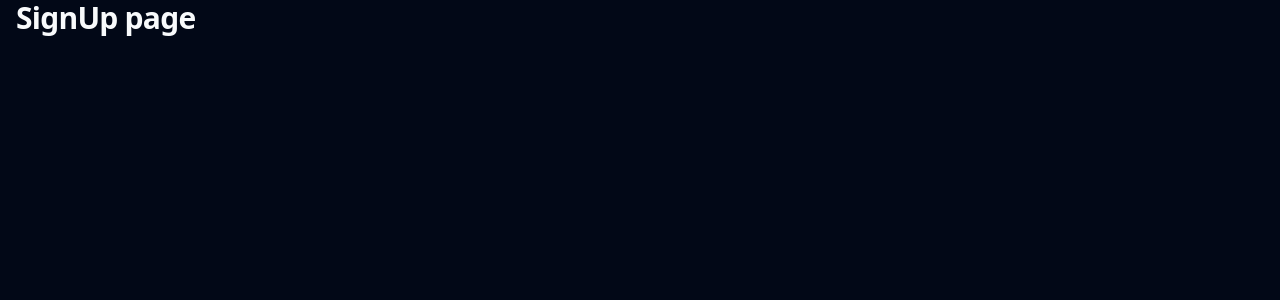
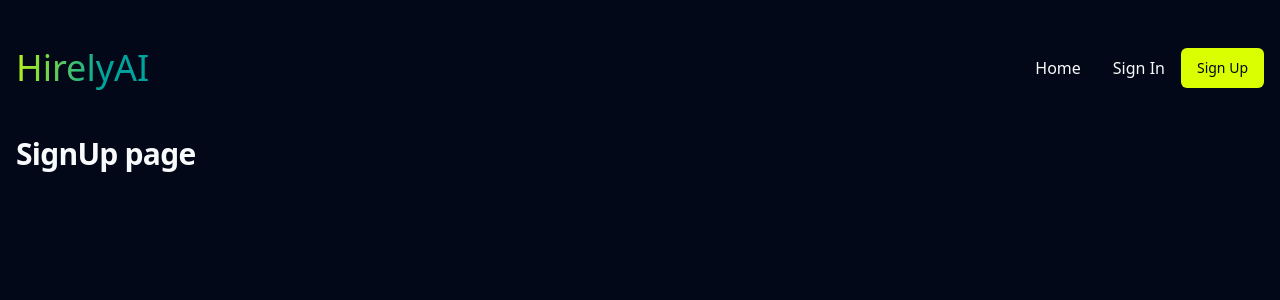
Before and after one commit to Likshan-Lahiru/AI-Driven-Hiring-Platform, a React (Vite) app: page /sign-up in a window 1280 px wide. Shown: the top 300 px of the page. Built offline with nearby package versions, Linux system fonts and the light colour scheme.

Commit message:
set to navigation bar sign-in and sign-up pages.

```diff
--- a/src/pages/sign-in.page.jsx
+++ b/src/pages/sign-in.page.jsx
@@ -1,9 +1,11 @@
+import Navigation from "@/components/shared/Navigation";
+
 function SignInPage() {
     return (
         <main className="container px-4">
-            <div>
+            <Navigation />
             <h2>SignIn page</h2>
-            </div>
+
         </main>
      );
 }
--- a/src/pages/sign-up.page.jsx
+++ b/src/pages/sign-up.page.jsx
@@ -1,9 +1,11 @@
+import Navigation from "@/components/shared/Navigation";
+
 function SignUpPage() {
     return (
         <main className="container px-4">
-            <div>
+            <Navigation />
             <h2>SignUp page</h2>
-            </div>
+
         </main>
 
      );
```
